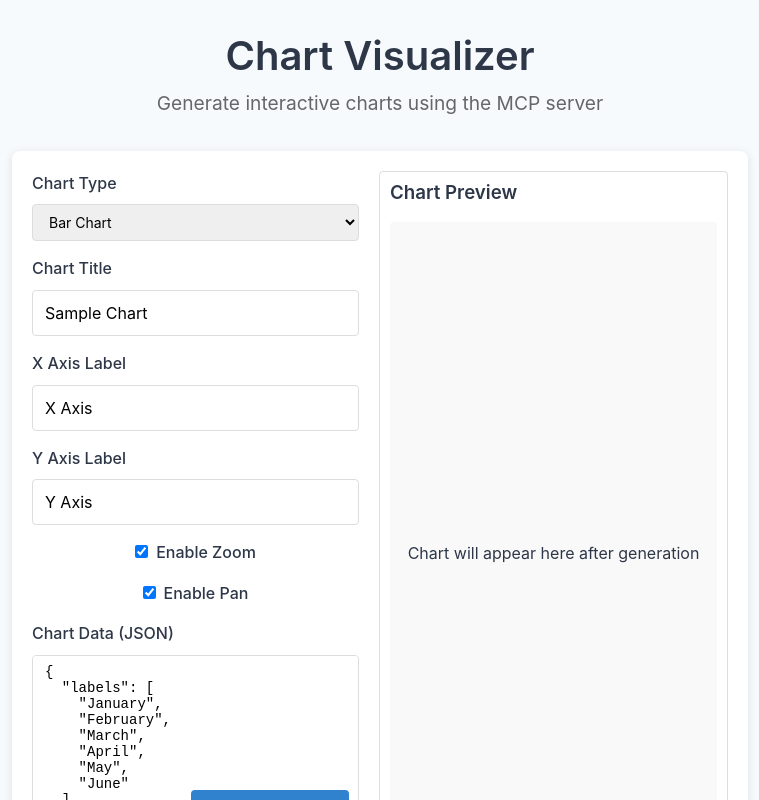
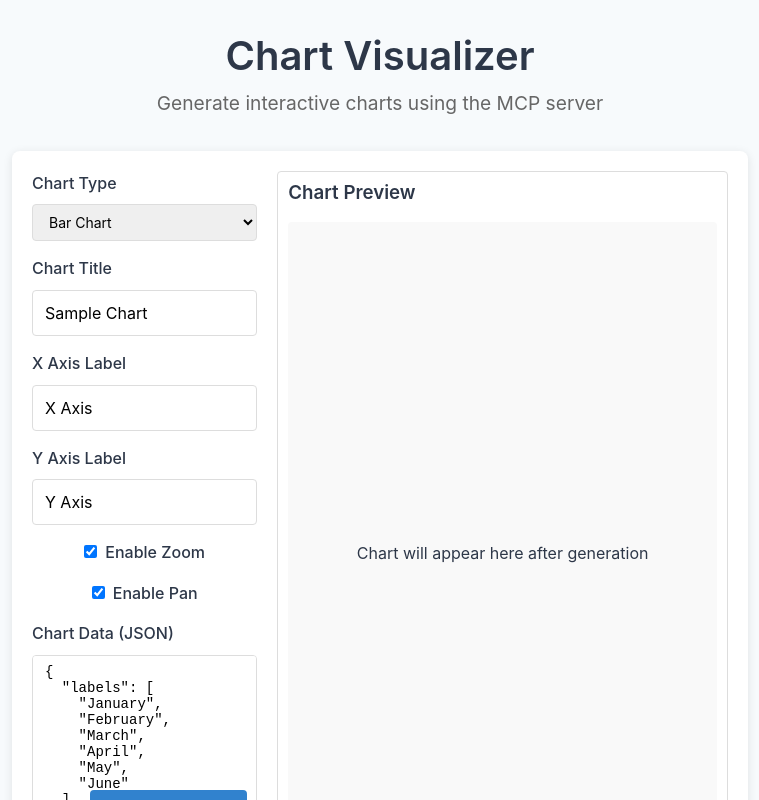
Before and after one commit to ugmurthy/react-mcp-client, a React (Vite) app: page /chart-visualizer in a window 1280 px wide. Shown: the top 800 px of the page, without its empty margins (260-1019 px from the left). Built offline with nearby package versions, Linux system fonts and the light colour scheme.

Commit message:
chart visusalise redone

```diff
--- a/src/pages/ChartVisualizer.css
+++ b/src/pages/ChartVisualizer.css
@@ -7,19 +7,20 @@
 }
 
 .chart-content {
-  display: flex;
-  flex-direction: column;
+  display: grid;
+  grid-template-columns: 1fr; /* Default to single column */
   gap: 20px;
 }
 
-@media (min-width: 768px) {
+/* Use two columns on larger screens */
+@media (min-width: 1024px) {
   .chart-content {
-    flex-direction: row;
+    grid-template-columns: 1fr 2fr; /* Form takes 1 part, chart takes 2 */
   }
 }
 
 .chart-form-container {
-  flex: 1;
+  /* No flex property needed with grid */
 }
 
 .chart-form {
@@ -29,8 +30,7 @@
 }
 
 .chart-preview {
-  flex: 1;
-  min-height: 450px;
+  min-height: 500px; /* Increase min-height for better visibility */
   border: 1px solid #ddd;
   border-radius: 4px;
   padding: 10px;
@@ -40,7 +40,7 @@
 
 .chart-iframe {
   width: 100%;
-  height: 400px;
+  height: 100%; /* Fill the container */
   border: none;
   background-color: white;
   display: block;
@@ -51,7 +51,7 @@
 
 .iframe-container {
   width: 100%;
-  height: 400px;
+  height: 100%; /* Fill the container */
   overflow: hidden;
   position: relative;
   border: 1px solid #ddd;
@@ -67,7 +67,8 @@
   display: flex;
   align-items: center;
   justify-content: center;
-  height: 400px;
+  height: 100%; /* Fill the container */
+  min-height: 400px; /* Ensure a decent size when empty */
   background-color: #f9f9f9;
   border-radius: 4px;
   margin-top: 10px;
--- a/src/pages/ChartVisualizer.tsx
+++ b/src/pages/ChartVisualizer.tsx
@@ -88,6 +88,8 @@ const ChartVisualizer = () => {
   // Initialize the iframe reference when the component mounts
   useEffect(() => {
     console.log('Component mounted, iframe reference initialized');
+    // Set chart data to empty string on mount to ensure clean state
+    setChartData('');
   }, []);
 
   // Update sample data when chart type changes
@@ -186,49 +188,11 @@ const ChartVisualizer = () => {
 
       // Update iframe content
       console.log('Updating iframe content');
-
-      try {
-        // Create a new iframe if it doesn't exist
-        if (!iframeRef.current) {
-          console.error('Iframe reference is null, but we will proceed with the update');
-        }
-
-        // Always use the iframe reference from the JSX
-        const iframe = iframeRef.current;
-        if (iframe) {
-          console.log('Using iframe reference from JSX');
-
-          // Try to access the document through contentDocument first
-          if (iframe.contentDocument) {
-            console.log('Writing HTML content to iframe document');
-            const doc = iframe.contentDocument;
-            doc.open();
-            doc.write(htmlContent);
-            doc.close();
-          }
-          // If contentDocument is not accessible, try contentWindow
-          else if (iframe.contentWindow) {
-            console.log('Using contentWindow');
-            const win = iframe.contentWindow;
-            win.document.open();
-            win.document.write(htmlContent);
-            win.document.close();
-          }
-
-          // Add event listener to catch errors in the iframe
-          iframe.onload = () => {
-            console.log('Iframe loaded successfully');
-            // Force a resize event to ensure the chart is properly rendered
-            if (iframe.contentWindow) {
-              iframe.contentWindow.dispatchEvent(new Event('resize'));
-            }
-          };
-        } else {
-          console.error('Iframe reference is still null after check');
-        }
-      } catch (err) {
-        console.error('Error updating iframe:', err);
-        setLocalError(`Error updating iframe: ${err instanceof Error ? err.message : String(err)}`);
+      if (iframeRef.current) {
+        console.log('Iframe ref is available. Setting srcdoc.');
+        iframeRef.current.srcdoc = htmlContent;
+      } else {
+        console.error('Iframe ref is NOT available when trying to set srcdoc.');
       }
     } catch (err) {
       const errorMessage = err instanceof Error ? err.message : 'Unknown error';
--- a/src/services/mcpService.ts
+++ b/src/services/mcpService.ts
@@ -297,7 +297,7 @@ class McpService {
               <div class="chart-container">
                 <canvas id="chart"></canvas>
               </div>
-              <div id="debug-output" class="debug-info">Loading chart...</div>
+
               <script>
                 const debugOutput = document.getElementById('debug-output');
 
```
